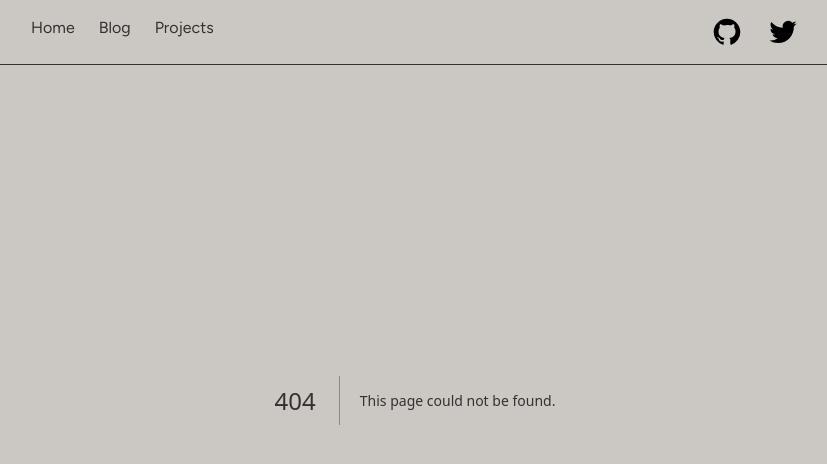
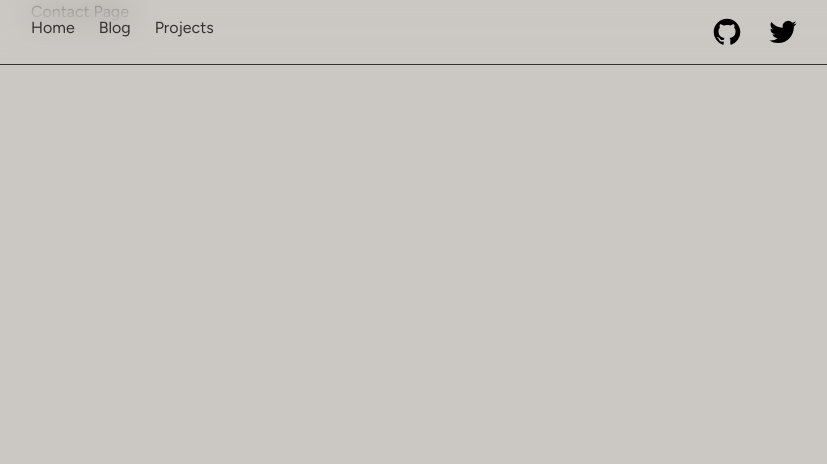
Before and after one commit to Callumk7/personal-blog-portfolio, a Next.js app: page /contact in a window 1280 px wide. Before the commit this address had no page. Shown: the top 464 px of the page, without its empty margins (225-1052 px from the left). Built offline with nearby package versions, Linux system fonts and the light colour scheme.

Commit message:
placeholder contact page

```diff
--- /dev/null
+++ b/src/app/contact/page.tsx
@@ -0,0 +1,8 @@
+
+export default function ContactPage() {
+  return (
+    <div>
+      <h1>Contact Page</h1>
+    </div>
+  )
+}
```
